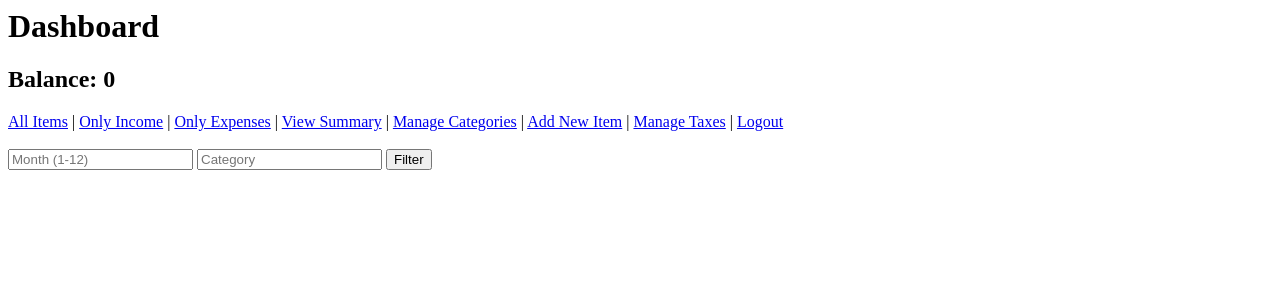
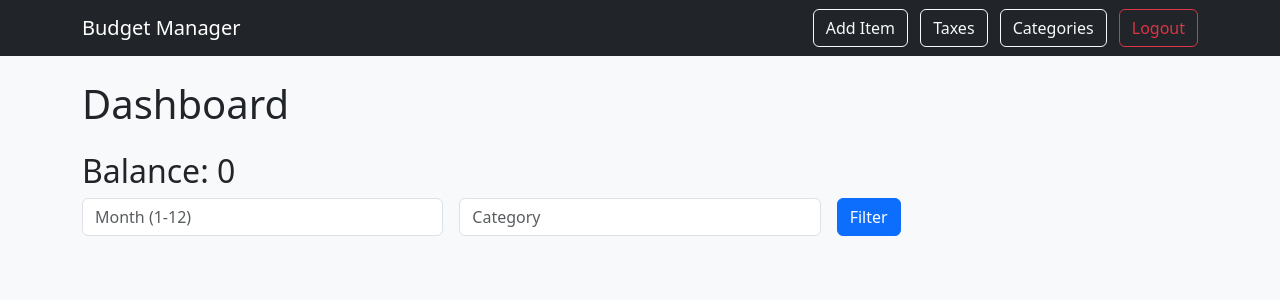
Before and after one commit to Blinde22/budget-manager-web, a Flask app: page / in a window 1280 px wide. Shown: the top 300 px of the page. Run offline with Flask 3, Linux system fonts and the light colour scheme; the visitor is signed in with stand-in values (Sample User, id 1); data that the repository does not hold is empty.

Commit message:
Update index.html

```diff
--- a/app/templates/index.html
+++ b/app/templates/index.html
@@ -1,31 +1,26 @@
-<h1>Dashboard</h1>
+{% extends "base.html" %}
+{% block content %}
+<h1 class="mb-4">Dashboard</h1>
 <h2>Balance: {{ balance }}</h2>
 
-
-<a href="/">All Items</a> |
-<a href="/?type=income">Only Income</a> |
-<a href="/?type=expense">Only Expenses</a> |
-<a href="/summary">View Summary</a> |
-<a href="{{ url_for('main.add_category') }}">Manage Categories</a> |
-<a href="/add">Add New Item</a> |
-<a href="{{ url_for('main.taxes') }}">Manage Taxes</a> |
-<a href="/logout">Logout</a>
-
-<br><br>
-
-
-<form method="GET" action="/">
-    <input type="number" name="month" placeholder="Month (1-12)">
-    <input type="text" name="category" placeholder="Category">
-    <button type="submit">Filter</button>
+<form method="GET" action="/" class="row g-3 mb-4">
+    <div class="col-md-4">
+        <input type="number" name="month" class="form-control" placeholder="Month (1-12)">
+    </div>
+    <div class="col-md-4">
+        <input type="text" name="category" class="form-control" placeholder="Category">
+    </div>
+    <div class="col-md-4">
+        <button type="submit" class="btn btn-primary">Filter</button>
+    </div>
 </form>
 
-
-<ul>
+<ul class="list-group">
 {% for item in items %}
-    <li>
+    <li class="list-group-item d-flex justify-content-between align-items-center">
         {{ item.emoji }} {{ item.name }} - {{ item.amount }} ({{ item.category }}) - {{ 'Income' if item.is_income else 'Expense' }}
-          <a href="{{ url_for('main.delete_item', item_id=item.id) }}" class="text-danger ms-2">Delete</a>
+        <a href="{{ url_for('main.delete_item', item_id=item.id) }}" class="btn btn-sm btn-danger">Delete</a>
     </li>
 {% endfor %}
 </ul>
+{% endblock %}
```
